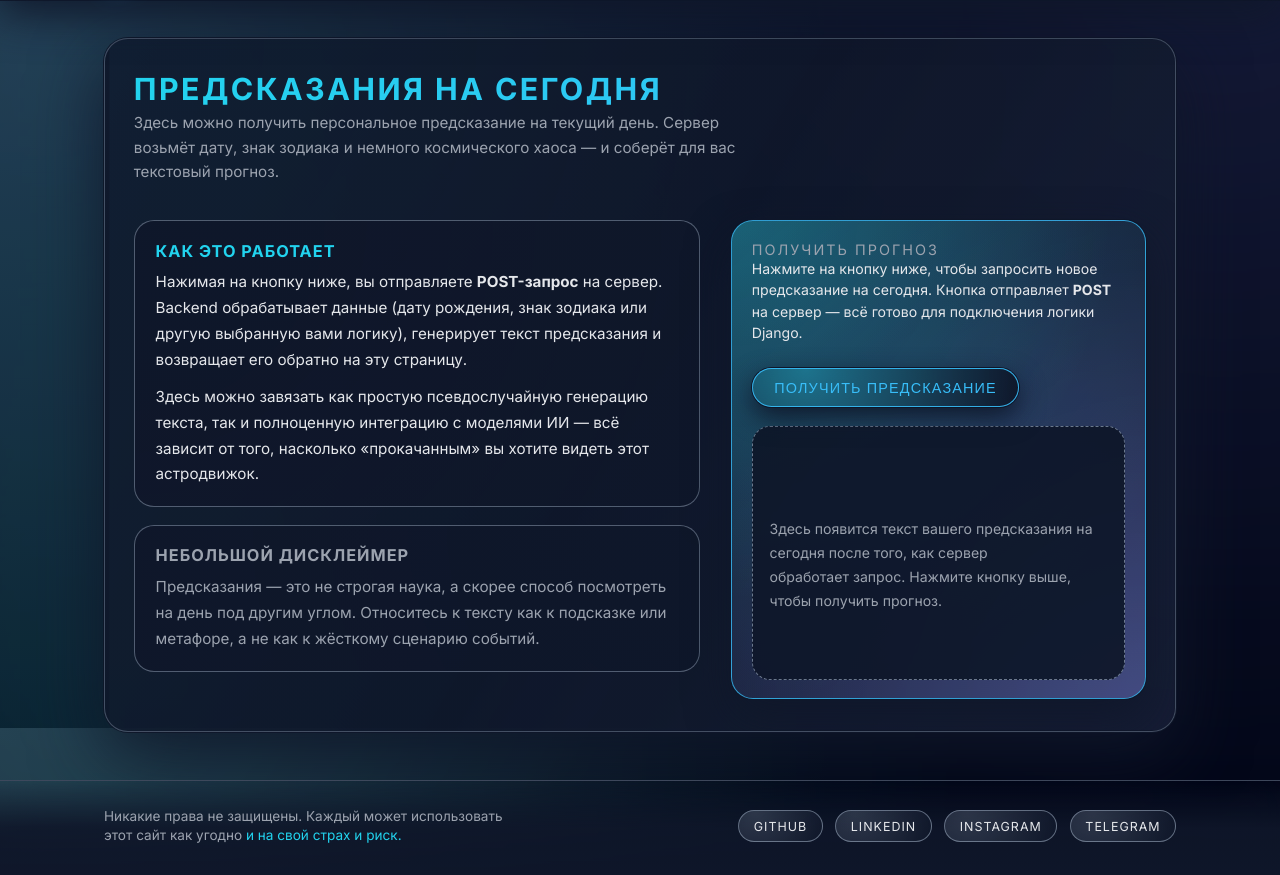
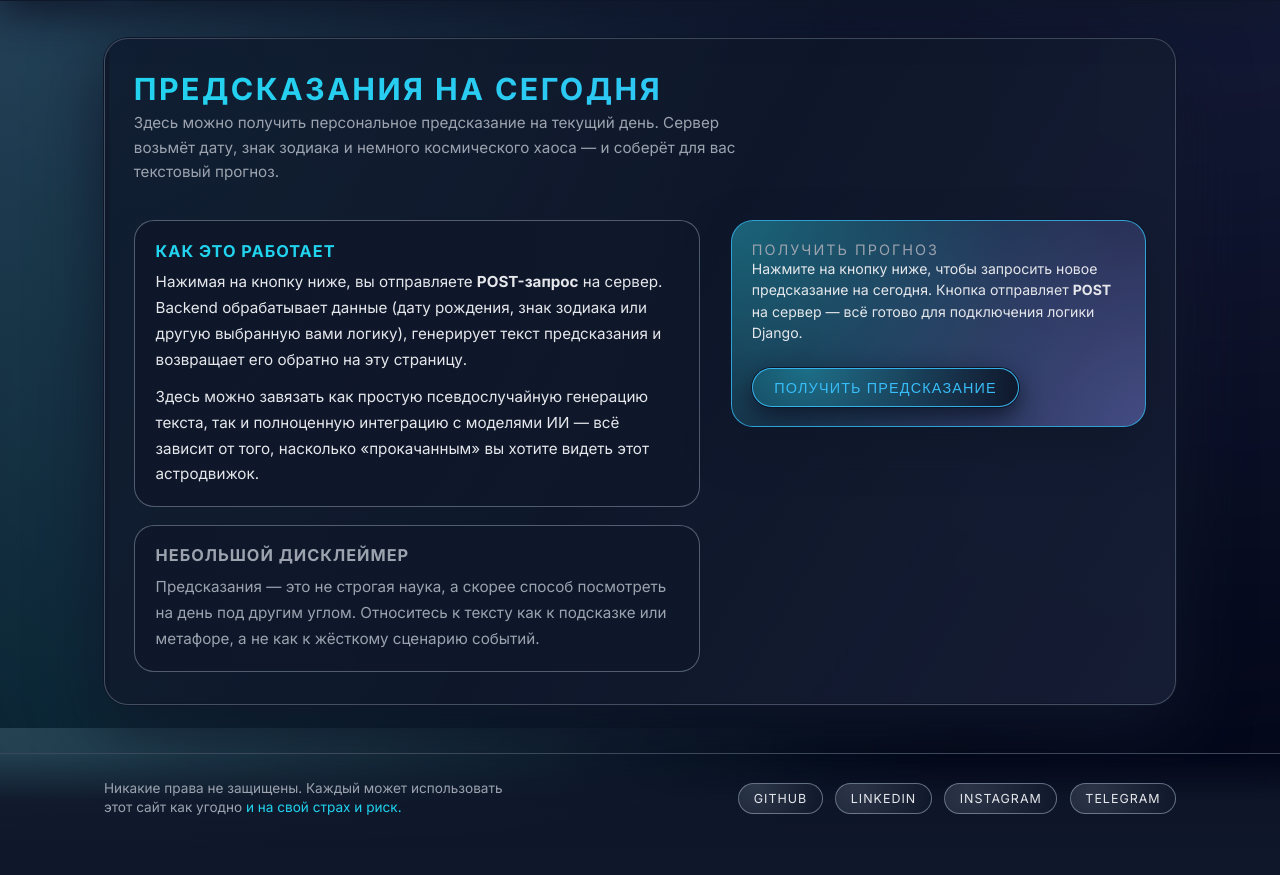
Before and after one commit to Amir22we/ZodiacLab, a Django app: page /predictions_for_today/ in a window 1280 px wide. Shown: the part 72-947 px from the top of the page. After the commit the page ends 887 px from the top, so only its background shows below. Run offline with Django 5.2, Linux system fonts and the light colour scheme.

Commit message:
Fixed ONLY 500 bug AI

```diff
--- a/templates/zodiac_finder/predictions_for_today.html
+++ b/templates/zodiac_finder/predictions_for_today.html
@@ -328,16 +328,7 @@
                     </form>
 
                     <!-- Блок для отображения предсказания -->
-                    <div class="today-result">
-                        {% if prediction %}
-                            {{ prediction }}
-                        {% else %}
-                            <div class="today-result__placeholder">
-                                Здесь появится текст вашего предсказания на сегодня после того, как сервер
-                                обработает запрос. Нажмите кнопку выше, чтобы получить прогноз.
-                            </div>
-                        {% endif %}
-                    </div>
+
                 </div>
             </section>
         </aside>
--- a/zodiac/settings.py
+++ b/zodiac/settings.py
@@ -13,7 +13,7 @@ https://docs.djangoproject.com/en/6.0/ref/settings/
 from pathlib import Path
 import os
 
-OPENAI_API_KEY = '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'
+OPENAI_API_KEY = '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'
 OPENAI_BASE_URL = 'https://openrouter.ai/api/v1'
 # Build paths inside the project like this: BASE_DIR / 'subdir'.
 BASE_DIR = Path(__file__).resolve().parent.parent
```
